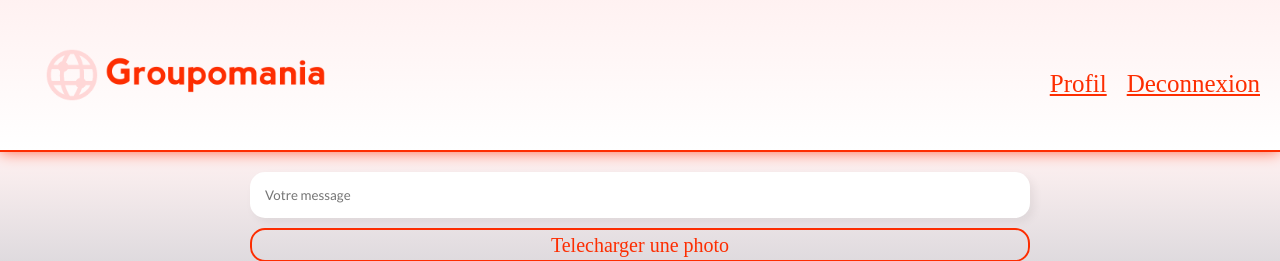
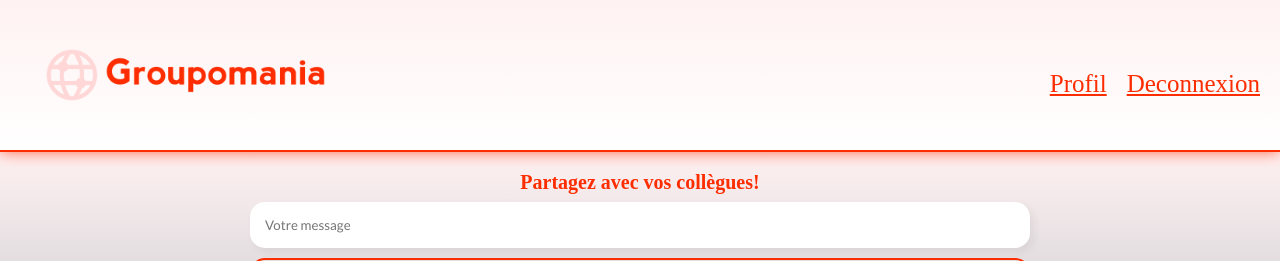
Before and after one commit to RaphGenius/P7_Groupomania, a React (Create React App) app in the folder frontend/: page /postlist in a window 1280 px wide. Shown: the top 261 px of the page. Built offline with nearby package versions, Linux system fonts and the light colour scheme; no server answers.

Commit message:
amélioration pour l'accessibilité

```diff
--- a/frontend/public/index.html
+++ b/frontend/public/index.html
@@ -45,7 +45,6 @@
     <title>Groupomania</title>
   </head>
   <body>
-    <noscript>You need to enable JavaScript to run this app.</noscript>
     <div id="root"></div>
     <!--
       This HTML file is a template.
--- a/frontend/src/components/Feed/FormPost.jsx
+++ b/frontend/src/components/Feed/FormPost.jsx
@@ -48,10 +48,19 @@ export default function FormPost({ user, getPost }) {
         onSubmit={handleSubmit(onSubmit)}
         className="formulaire-formpost"
         encType="multipart/form/data"
+        name="formulaire de post"
       >
-        <label htmlFor="content"></label>
+        <label
+          htmlFor="content"
+          aria-label="Votre message"
+          className="infoAvantPost"
+        >
+          <span>Partagez avec vos collègues!</span>
+        </label>
         <input
+          id="content"
           type="text"
+          name="content"
           placeholder="Votre message"
           className="message-formpost"
           maxLength={240}
--- a/frontend/src/components/Feed/NavBarPostList.jsx
+++ b/frontend/src/components/Feed/NavBarPostList.jsx
@@ -14,8 +14,13 @@ export default function NavBarPostList({ user }) {
   //Render
   return (
     <nav className="navPostList">
-      <img src={logo} alt="Logo" className="logoPostList trente" />
-
+      <h1 className="logoPostList trente">
+        <img
+          src={logo}
+          alt="Logo de de Groupomania"
+          className="logoPostList trente"
+        />
+      </h1>
       <ul className="listNavBar trente">
         {windowLoc === lienPost ? (
           <li className="elementNavBar backArrow">
--- a/frontend/src/components/Feed/Style/formPost.css
+++ b/frontend/src/components/Feed/Style/formPost.css
@@ -60,3 +60,9 @@
 .label-file-upload:active {
   color: black;
 }
+.infoAvantPost {
+  text-align: center;
+  color: #fd2d01;
+  font-weight: bold;
+  margin-bottom: 10px;
+}
--- a/frontend/src/components/Feed/Style/post.css
+++ b/frontend/src/components/Feed/Style/post.css
@@ -13,7 +13,6 @@
   justify-content: space-between;
   padding: 10px;
   background-color: #fd2b014f;
-  text-decoration: underline;
 }
 .creator-post {
   text-transform: capitalize;
```
Also changed, not shown: 1 other file (tests, documents, lock files or other folders).
